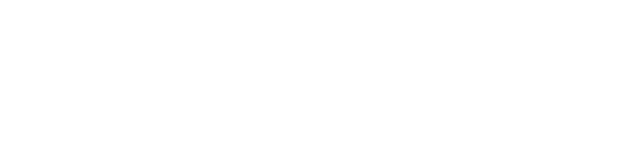
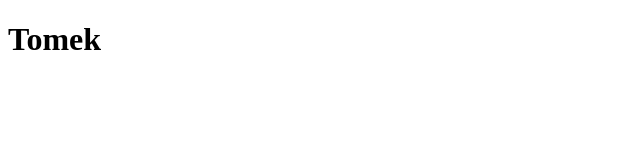
Before and after one commit to trohda/TypeScript---Decorators, a website with bundled scripts: page index.html in a window 1280 px wide. Shown: the whole page, without its empty margins (0-640 px from the left). Built offline with nearby package versions, Linux system fonts and the light colour scheme.

Commit message:
More usefull decorator

```diff
--- a/index.html
+++ b/index.html
@@ -1,12 +1,13 @@
 <!DOCTYPE html>
 <html lang="en">
   <head>
-  <meta charset="UTF-8">
-  <meta name="viewport" content="width=device-width, initial-scale=1.0">
-  <meta http-equiv="X-UA-Compatible" content="ie=edge">
+    <meta charset="UTF-8" />
+    <meta name="viewport" content="width=device-width, initial-scale=1.0" />
+    <meta http-equiv="X-UA-Compatible" content="ie=edge" />
     <title>Understanding TypeScript</title>
     <script src="dist/app.js" defer></script>
   </head>
   <body>
+    <div id="app"></div>
   </body>
 </html>
--- a/src/app.ts
+++ b/src/app.ts
@@ -5,7 +5,19 @@ function Logger(logString: string) {
   };
 }
 
-@Logger("LOGGING - PERSON")
+function WithTemplate(template: string, hookId: string) {
+  return function (constructor: any) {
+    const hookEl = document.getElementById(hookId);
+    const p = new constructor();
+    if (hookEl) {
+      hookEl.innerHTML = template;
+      hookEl.querySelector("h1")!.textContent = p.name;
+    }
+  };
+}
+
+// @Logger("LOGGING - PERSON")
+@WithTemplate("<h1>My Person Object</h1>", "app")
 class Person {
   name = "Tomek";
 
```
Lines whose indentation alone changed are shown as unchanged.
